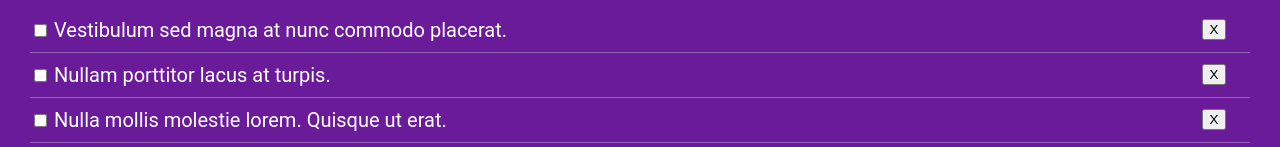
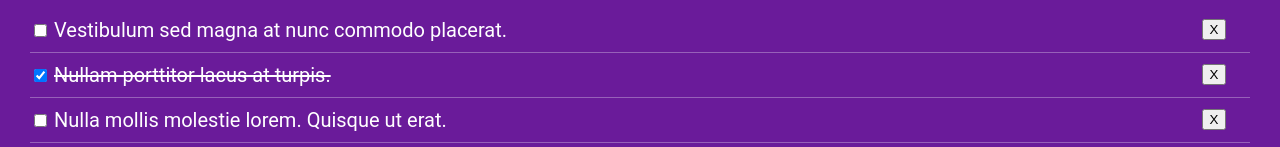
Before and after one commit to LeandroMC/devs_academy_todolist-angular, an Angular app: page / in a window 1280 px wide. Shown: the part 170-317 px from the top of the page. Built offline with nearby package versions, Linux system fonts and the light colour scheme.

Commit message:
checkboxes and text line-through working

```diff
--- a/src/app/components/todos/todos.component.css
+++ b/src/app/components/todos/todos.component.css
@@ -1,7 +1,6 @@
-.form {
-  border: 2px solid black;
+.checkbox {
 }
 
-.table {
-  border: 2px solid black;
+.done {
+  text-decoration: line-through;
 }
--- a/src/app/components/todos/todos.component.html
+++ b/src/app/components/todos/todos.component.html
@@ -1,9 +1,16 @@
 <table id="table">
   <tr *ngFor="let todo of todos">
     <td>
-      <input type="checkbox" class="checkbox" />
+      <input
+        (click)="handleCheckbox(todo)"
+        type="checkbox"
+        id="checkbox-{{ todo.id }}"
+        [checked]="todo.done"
+      />
     </td>
-    <td class="text">{{ todo.text }}</td>
+    <td id="text-{{ todo.id }}" [ngClass]="{ done: todo.done }">
+      {{ todo.text }}
+    </td>
     <td>
       <button (click)="deleteTodo(todo)">X</button>
     </td>
--- a/src/app/components/todos/todos.component.ts
+++ b/src/app/components/todos/todos.component.ts
@@ -1,5 +1,4 @@
 import { Component, OnInit } from '@angular/core';
-import { Data } from '@angular/router';
 import { Todo } from 'src/app/models/Todo';
 import { TodoService } from 'src/app/services/todo.service';
 
@@ -24,4 +23,18 @@ export class TodosComponent implements OnInit {
   deleteTodo(todo: Todo) {
     this.todoService.deleteTodo(todo);
   }
+
+  handleCheckbox(todo: Todo) {
+    const checkbox = <HTMLInputElement>(
+      document.getElementById(`checkbox-${todo.id}`)
+    );
+    const text = document.getElementById(`text-${todo.id}`);
+    if (checkbox.checked) {
+      todo.done = true;
+      text?.classList.add('done');
+    } else {
+      todo.done = false;
+      text?.classList.remove('done');
+    }
+  }
 }
--- a/src/app/services/todo.service.ts
+++ b/src/app/services/todo.service.ts
@@ -19,8 +19,12 @@ export class TodoService {
     todos.push(todo);
   }
 
-  deleteTodo(todo: Todo) {
+  deleteTodo(todo: Todo): void {
     todos.splice(todos.indexOf(todo), 1);
+  }
+
+  isDone(todo: Todo): void {
+    todos[todos.indexOf(todo)].done = !todos[todos.indexOf(todo)].done;
   }
   constructor() {}
 }
```
